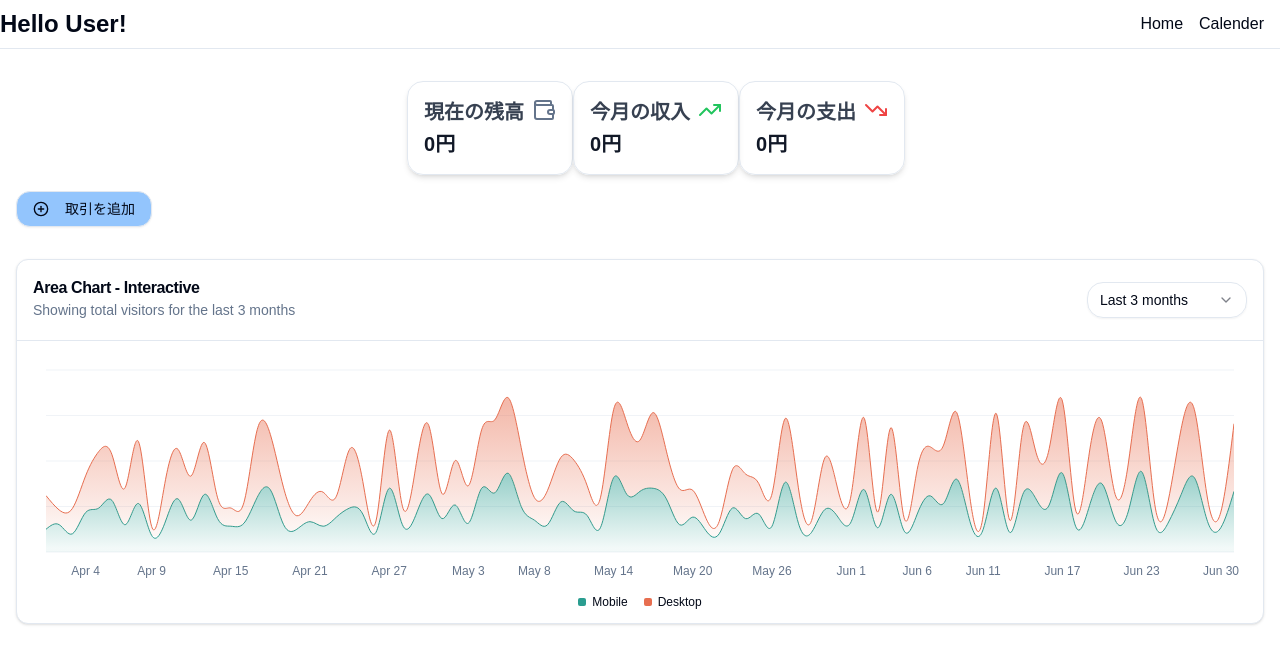
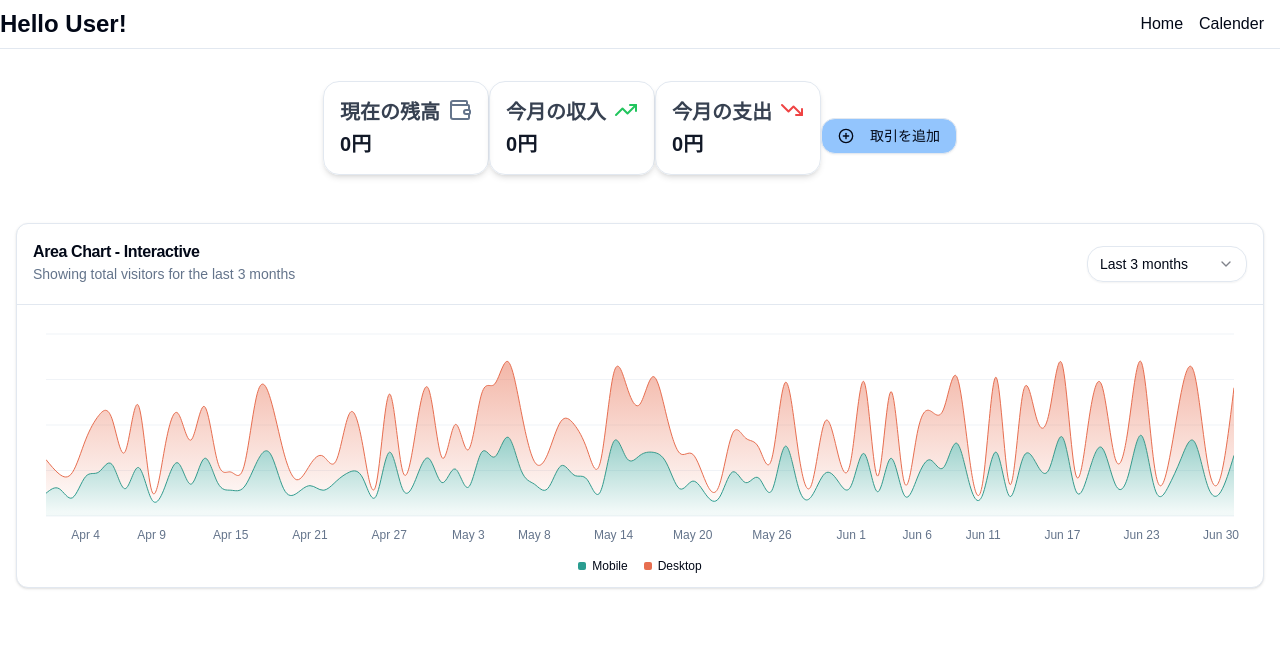
Before and after one commit to renokazaki/Money-Management, a Next.js app: page / in a window 1280 px wide. Shown: the top 664 px of the page. Built offline with nearby package versions, Linux system fonts and the light colour scheme.

Commit message:
グラフの導入

```diff
--- a/components/dashBoard/dashBoardHeader/DashBoardHeader.tsx
+++ b/components/dashBoard/dashBoardHeader/DashBoardHeader.tsx
@@ -23,7 +23,7 @@
   };
 
   return (
-    <div className="w-full py-8 mx-4">
+    <div className="w-full py-8 flex items-center justify-center">
       {/* 総合ダッシュボード */}
       <DashboardCard transactions={transactions} balance={balance} />
       {/* 取引追加ボタン */}
```
